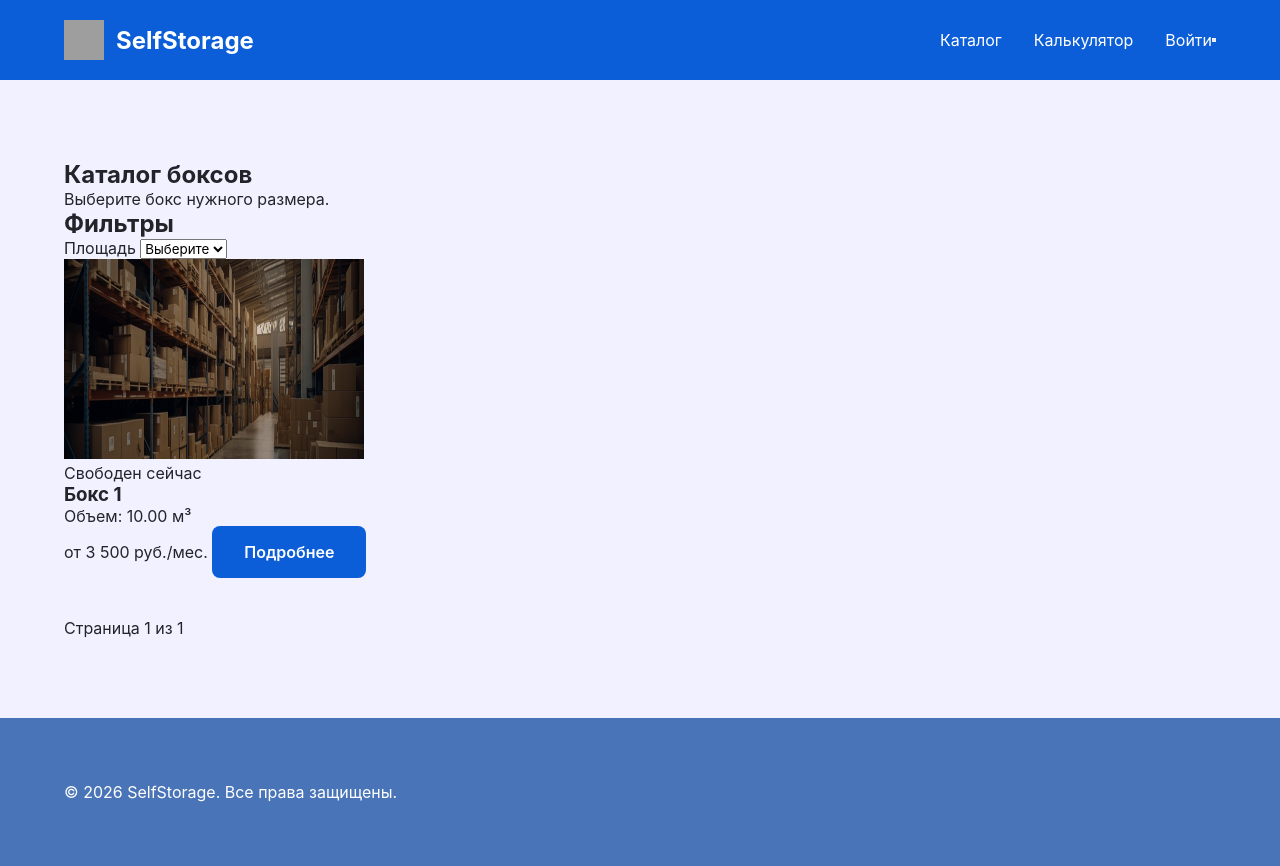
After one commit to gfhunk/selfstorage-project, a Django app: template templates/catalog.html in a window 1280 px wide. The commit adds this page. Run offline with Django 5.2, Linux system fonts and the light colour scheme; the template is opened without the code that fills it: most values are stand-ins (such as "Sample title", 1, 10 or a date in 2020); parts of the project's set-up code (start-up, migrations or seed data) failed here and were passed over; grey boxes are pictures that could not be loaded.

Commit message:
Занятие 8: создан базовый шаблон и сверстан каталог с данными из БД

```diff
--- /dev/null
+++ b/templates/base.html
@@ -0,0 +1,40 @@
+{% load static %}
+<!DOCTYPE html>
+<html lang="ru">
+<head>
+    <meta charset="UTF-8">
+    <meta name="viewport" content="width=device-width, initial-scale=1.0">
+    <title>{{ title }}</title>
+    <link rel="stylesheet" href="{% static 'css/style.css' %}">
+</head>
+<body>
+    <header class="header">
+        <div class="container header__container">
+            <a href="{% url 'home' %}" class="logo">
+                <img src="{% static 'images/logo.svg' %}" alt="Логотип" width="40" height="40">
+                <span>SelfStorage</span>
+            </a>
+            <nav class="nav">
+
+                <a href="{% url 'catalog' %}" class="nav__link">Каталог</a>
+                <a href="#" class="nav__link">Калькулятор</a>
+                <a href="{% url 'profile' %}" class="nav__link">Войти</a>
+            </nav>
+            <button class="burger"><span></span><span></span><span></span></button>
+        </div>
+    </header>
+
+    <main>
+        {% block content %}
+        {% endblock %}
+    </main>
+
+    <footer class="footer">
+        <div class="container footer__container">
+            <p>&copy; 2026 SelfStorage. Все права защищены.</p>
+        </div>
+    </footer>
+
+    <script src="{% static 'js/main.js' %}"></script>
+</body>
+</html>
--- /dev/null
+++ b/templates/catalog.html
@@ -0,0 +1,51 @@
+{% extends 'base.html' %}
+{% load static %}
+
+{% block content %}
+<section class="catalog-section">
+    <div class="container">
+        <h1>Каталог боксов</h1>
+        <p>Выберите бокс нужного размера.</p>
+
+        <div class="catalog-layout">
+            <aside class="filters">
+                <h2>Фильтры</h2>
+                <div class="filter-group">
+                    <label>Площадь</label>
+                    <select><option>Выберите</option></select>
+                </div>
+            </aside>
+
+            <div class="catalog-grid">
+                {% for box in page_obj %}
+                <article class="box-card">
+                    <img src="{% static 'images/hero-bg.jpg' %}" alt="Бокс {{ box.number }}" width="300" height="200" loading="lazy">
+                    <div class="box-card__content">
+                        <p class="status">Свободен сейчас</p>
+                        <h3>Бокс {{ box.number }}</h3>
+                        <p>Объем: {{ box.volume|floatformat:2 }} м³</p>
+
+                        <div class="box-card__footer">
+                            <span class="price">от 3 500 руб./мес.</span>
+                            <a href="{% url 'box_detail' box.id %}" class="btn btn--primary">Подробнее</a>
+                        </div>
+                    </div>
+                </article>
+                {% empty %}
+                <p>Свободных боксов пока нет.</p>
+                {% endfor %}
+            </div>
+        </div>
+
+        <div class="pagination" style="margin-top: 40px; display: flex; gap: 16px; align-items: center;">
+            {% if page_obj.has_previous %}
+                <a href="?page={{ page_obj.previous_page_number }}" class="btn">Назад</a>
+            {% endif %}
+            <span>Страница {{ page_obj.number }} из {{ page_obj.paginator.num_pages }}</span>
+            {% if page_obj.has_next %}
+                <a href="?page={{ page_obj.next_page_number }}" class="btn">Вперед</a>
+            {% endif %}
+        </div>
+    </div>
+</section>
+{% endblock %}
```
Also changed, not shown: templates/index.html (+3 -62 lines).
